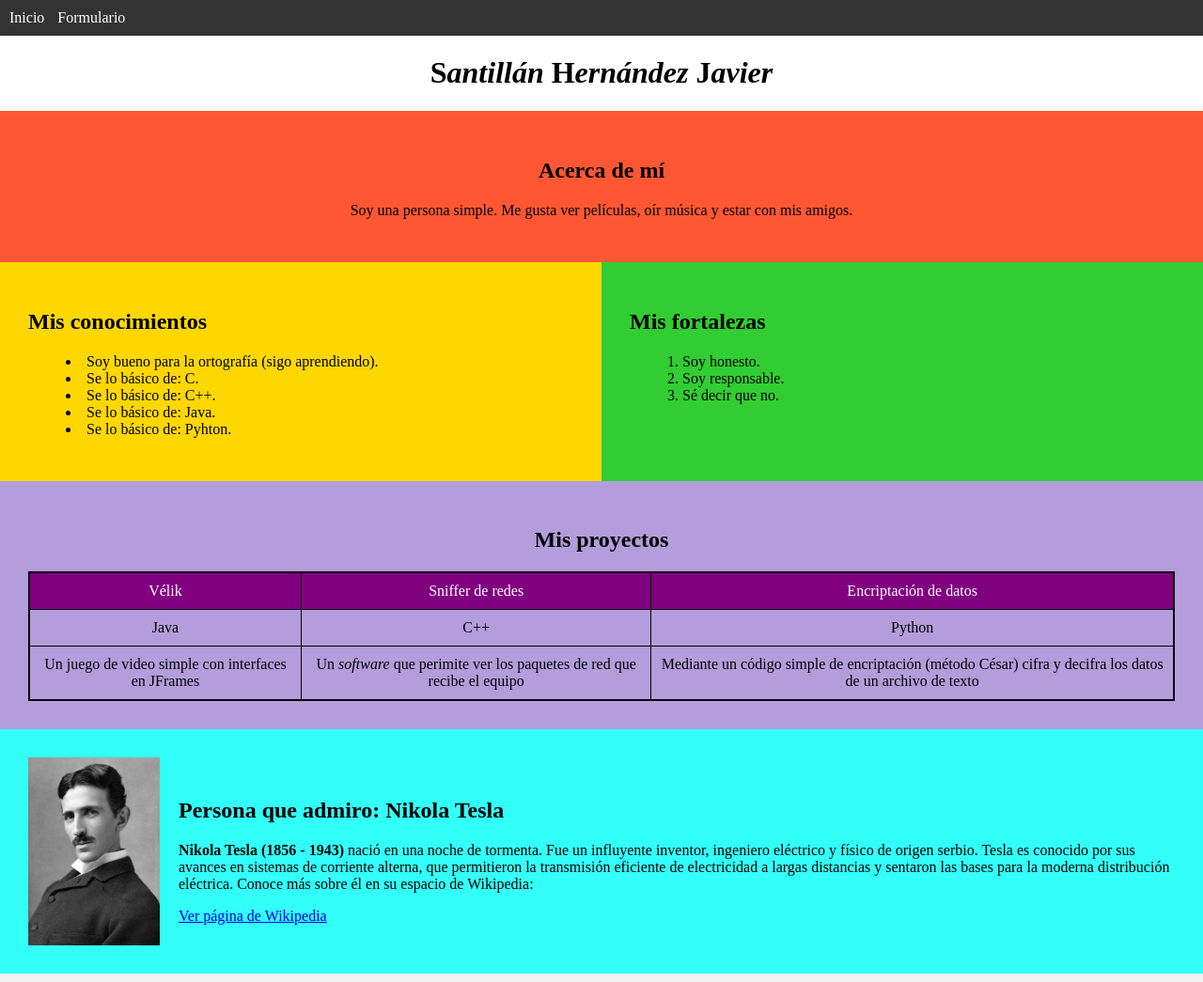
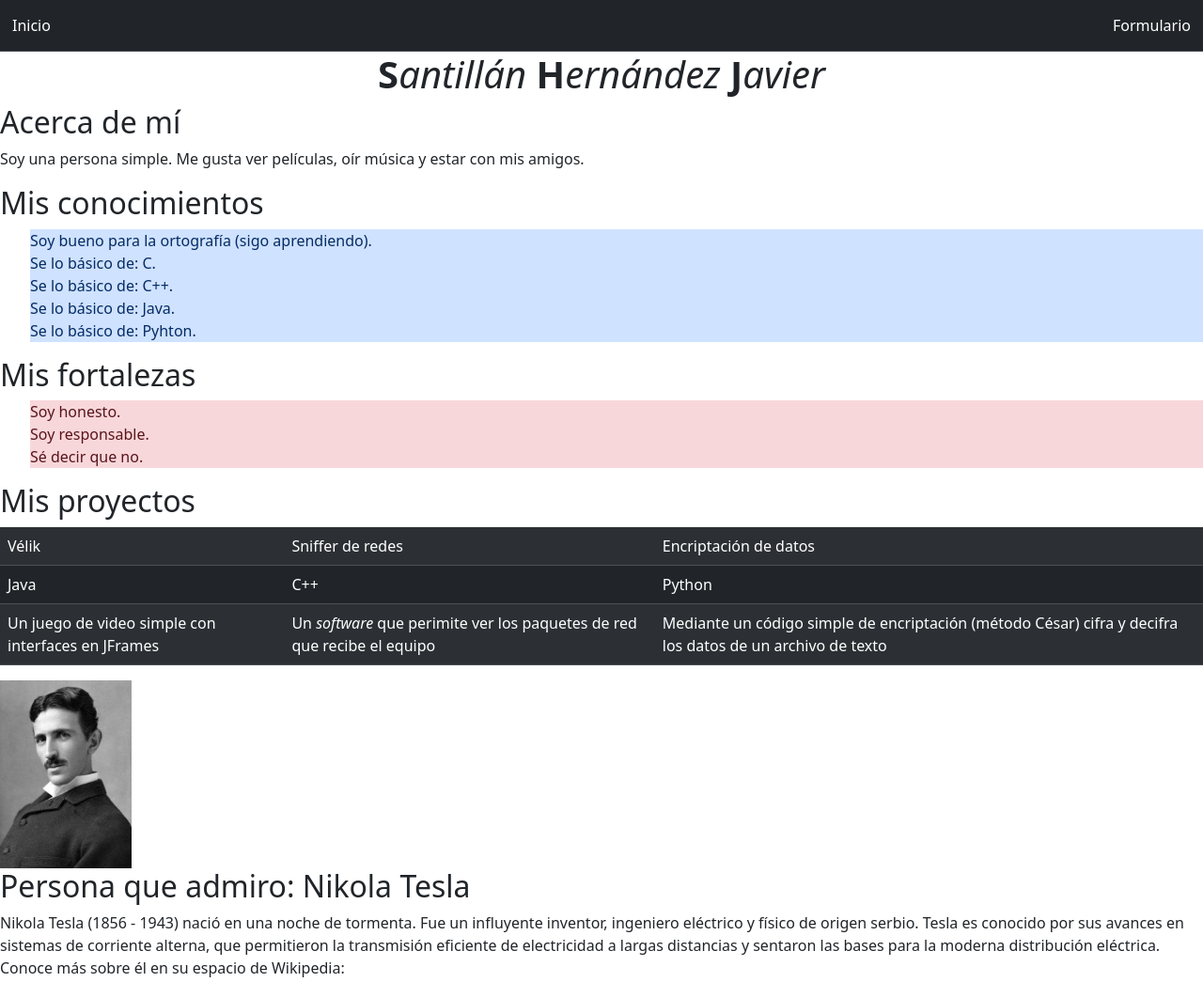
Before and after one commit to Jabier2000/practica_html, a plain HTML site: page index.html in a window 1280 px wide. Shown: the top 1045 px of the page at 94% size. Drawn offline with nearby package versions, Linux system fonts and the light colour scheme.

Commit message:
Se agrego Bootstrap

```diff
--- a/formulario.html
+++ b/formulario.html
@@ -3,13 +3,16 @@
 <head>
   <meta charset="UTF-8">
   <title>Contacto</title>
-  <link rel="stylesheet" href="estilos.css">
+
+<link href="https://cdn.jsdelivr.net/npm/bootstrap@5.3.1/dist/css/bootstrap.min.css" rel="stylesheet" integrity="sha384-4bw+/aepP/YC94hEpVNVgiZdgIC5+VKNBQNGCHeKRQN+PtmoHDEXuppvnDJzQIu9" crossorigin="anonymous">
+<script src="https://cdn.jsdelivr.net/npm/bootstrap@5.3.1/dist/js/bootstrap.bundle.min.js" integrity="sha384-HwwvtgBNo3bZJJLYd8oVXjrBZt8cqVSpeBNS5n7C8IVInixGAoxmnlMuBnhbgrkm" crossorigin="anonymous"></script>
+
 </head>
 <body>
 
-  <div class="nav">
-    <a href="index.html">Inicio</a>
-    <a href="formulario.html">Formulario</a>
+  <div class="navbar bg-dark border-bottom border-body" data-bs-theme="dark">
+    <a class="btn btn-dark" href="index.html">Inicio</a>
+    <a class="btn btn-dark" href="formulario.html">Formulario</a>
   </div>
 
   <center>
@@ -17,8 +20,8 @@
   <p><small><i>Si eres vegetariano, vete</i></small></p><br>
   </center>
 
-  <section class="mitad">
-  <form method="get" action="index.html" class="">
+  <section class="shadow-lg p-3 mb-5 bg-body-tertiary rounded">
+  <form method="get" action="index.html">
       <label for="nombre" class="label_form">Nombre:</label>
       <input type="text" id="nombre" name="nombre" required><br>
 
@@ -54,7 +57,7 @@
   <section  class="mitad"><img src="cat.png" width="180" height="200"></section>
 
   <div class="footer">
-    <section>
+    <section class="d-block p-2 text-bg-dark">
         <h2>Todos los derechos resevados ® ayer - hoy</h2>
         <p>Este contenido es ajeno a cualquier partido político. Come frutasy verduras.</p>
     </section>
--- a/index.html
+++ b/index.html
@@ -3,13 +3,16 @@
 <head>
   <meta charset="UTF-8">
   <title>Presentación</title>
-  <link rel="stylesheet" href="estilos.css">
+
+<link href="https://cdn.jsdelivr.net/npm/bootstrap@5.3.1/dist/css/bootstrap.min.css" rel="stylesheet" integrity="sha384-4bw+/aepP/YC94hEpVNVgiZdgIC5+VKNBQNGCHeKRQN+PtmoHDEXuppvnDJzQIu9" crossorigin="anonymous">
+<script src="https://cdn.jsdelivr.net/npm/bootstrap@5.3.1/dist/js/bootstrap.bundle.min.js" integrity="sha384-HwwvtgBNo3bZJJLYd8oVXjrBZt8cqVSpeBNS5n7C8IVInixGAoxmnlMuBnhbgrkm" crossorigin="anonymous"></script>
+
 </head>
 <body>
 
-  <div class="nav">
-    <a href="index.html">Inicio</a>
-    <a href="formulario.html">Formulario</a>
+  <div class="navbar bg-dark border-bottom border-body" data-bs-theme="dark">
+    <a class="btn btn-dark" href="index.html">Inicio</a>
+    <a class="btn btn-dark" href="formulario.html">Formulario</a>
   </div>
 
   <center><h1><b>S</b><i>antillán</i> <b>H</b><i>ernández</i> <b>J</b><i>avier</i></h1></center>
@@ -24,11 +27,11 @@
       <h2>Mis conocimientos</h2>
       <div class="listac">
         <ul>
-          <li>Soy bueno para la ortografía (sigo aprendiendo).</li>
-          <li>Se lo básico de: C.</li>
-          <li>Se lo básico de: C++.</li>
-          <li>Se lo básico de: Java.</li>
-          <li>Se lo básico de: Pyhton.</li>
+          <li class="list-group-item list-group-item-primary">Soy bueno para la ortografía (sigo aprendiendo).</li>
+          <li class="list-group-item list-group-item-primary">Se lo básico de: C.</li>
+          <li class="list-group-item list-group-item-primary">Se lo básico de: C++.</li>
+          <li class="list-group-item list-group-item-primary">Se lo básico de: Java.</li>
+          <li class="list-group-item list-group-item-primary">Se lo básico de: Pyhton.</li>
         </ul>
       </div>
     </section>
@@ -37,9 +40,9 @@
       <h2>Mis fortalezas</h2>
       <div class="listac">
         <ol>
-          <li>Soy honesto.</li>
-          <li>Soy responsable.</li>
-          <li>Sé decir que no.</li>
+          <li class="list-group-item list-group-item-danger">Soy honesto.</li>
+          <li class="list-group-item list-group-item-danger">Soy responsable.</li>
+          <li class="list-group-item list-group-item-danger">Sé decir que no.</li>
         </ol>
     </div>
     </section>
@@ -47,7 +50,7 @@
 
   <section class="s_proy">
     <h2>Mis proyectos</h2>
-    <table border="1">
+    <table class="table table-dark table-striped">
       <tr>
         <td class="tp">Vélik</td>
         <td class="tp">Sniffer de redes</td>
@@ -78,7 +81,7 @@
   </section>
 
   <div class="footer">
-    <section>
+    <section class="d-block p-2 text-bg-dark">
         <h2>¡Contáctame!</h2>
         <p>Puedes ponerte en contacto conmigo dando clic en el siguiente vínculo:</p>
         <a href="mailto:javier.santillan@alumnos.udg.mx">Envíame un correo</a>
```
